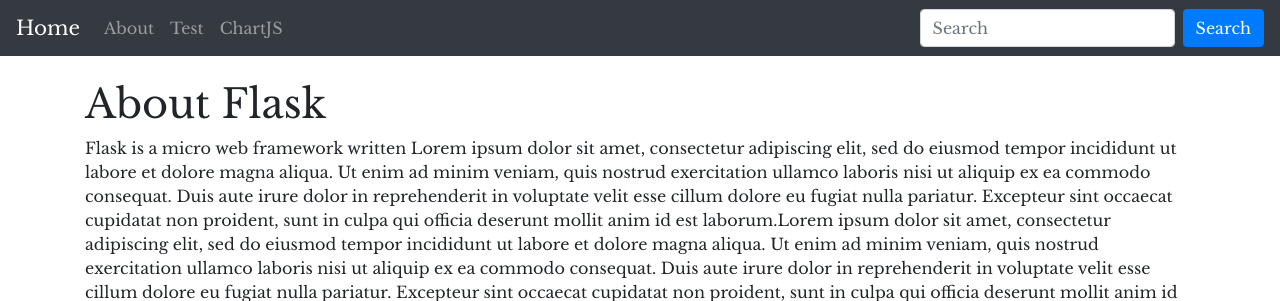
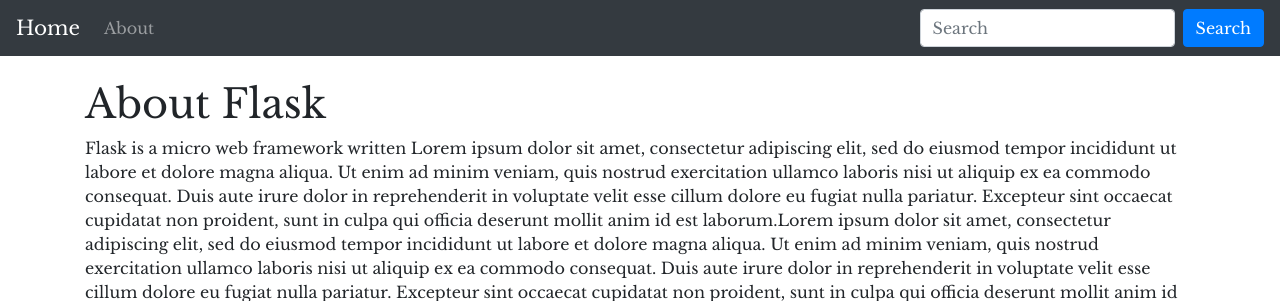
Before and after one commit to tuttlepower/tuttlepower-heroku, a Flask app: page /about in a window 1280 px wide. Shown: the top 301 px of the page. Run offline with Flask 2, Linux system fonts and the light colour scheme; some libraries are stand-ins or nearby versions.

Commit message:
Fixed issues, I think

```diff
--- a/templates/template.html
+++ b/templates/template.html
@@ -45,12 +45,8 @@
                     <li class="nav-item">
                         <a class="nav-link" href="{{ url_for('about') }}">About</a>
                     </li>
-                    <li class="nav-item">
-                        <a class="nav-link" href="{{ url_for('test') }}">Test</a>
-                    </li>
-                    <li class="nav-item">
-                        <a class="nav-link " href="{{ url_for('chartJSTest') }}">ChartJS</a>
-                    </li>
+
+
                 </ul>
                 <form class="form-inline my-2 my-lg-0">
                     <input class="form-control mr-sm-2" type="text" placeholder="Search">
```
